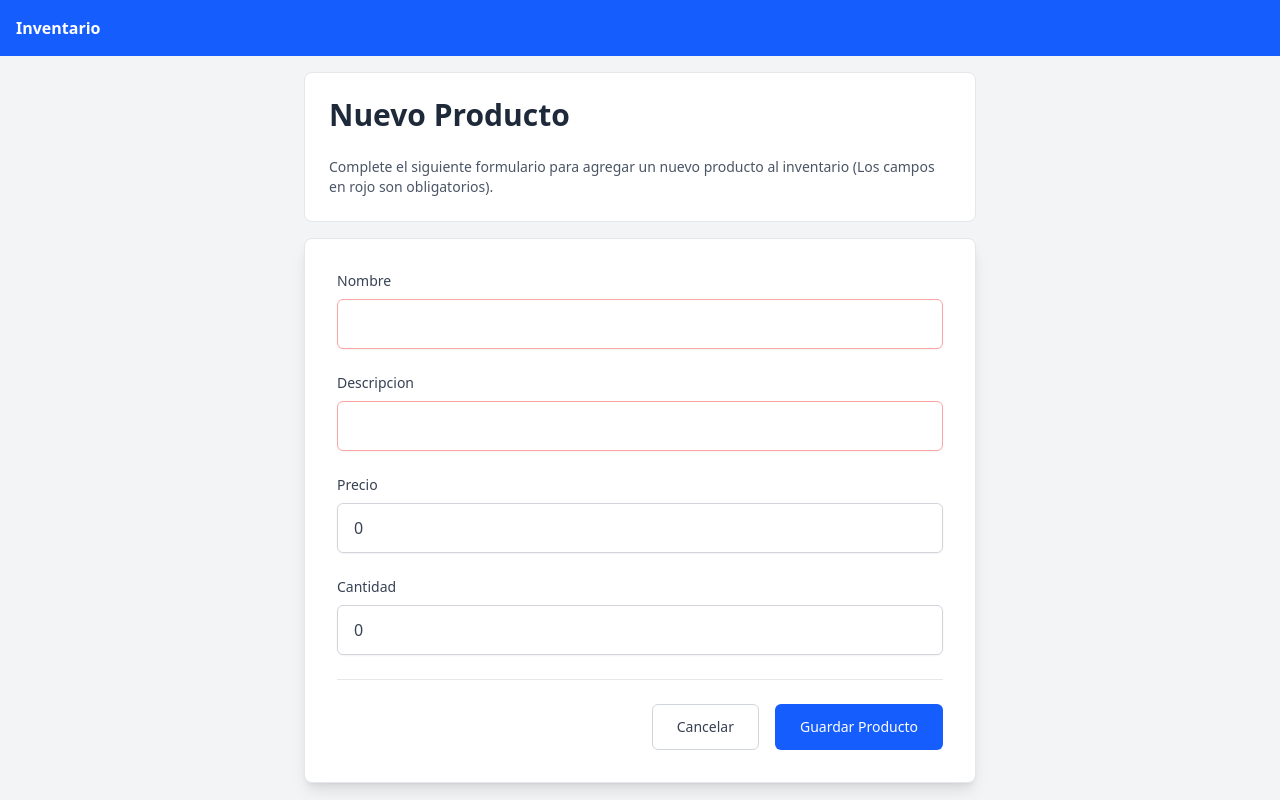
After one commit to andy-ancco/backend-p2-c2-p2025, a Django app: page /producto/nuevo/ in a window 1280 px wide. The commit adds this page. Run offline with Django 4.2, Linux system fonts and the light colour scheme.

Commit message:
feat: django parte 5

```diff
--- a/bienvenida/bienvenida/urls.py
+++ b/bienvenida/bienvenida/urls.py
@@ -23,5 +23,5 @@ urlpatterns = [
     path('admin/', admin.site.urls),
     path('inicio/', views.mostrar_bienvenida, name= 'Inicio'),
     path('productos/', views.lista_productos, name='Productos'),
-    path('inventario/', include('inventario.urls'))
+    path('', include('inventario.urls'))
 ]
--- a/bienvenida/inventario/forms.py
+++ b/bienvenida/inventario/forms.py
@@ -4,4 +4,4 @@ from .models import Producto
 class ProductoForm(forms.ModelForm):
     class Meta:
         model = Producto
-        fields = ['nombre', 'precio', 'descripcion', 'stock']
+        fields = ['nombre', 'precio', 'descripcion', 'cantidad']
--- a/bienvenida/inventario/models.py
+++ b/bienvenida/inventario/models.py
@@ -6,7 +6,7 @@ class Producto(models.Model):
     nombre = models.CharField(max_length=100)
     precio = models.IntegerField(default=0)
     descripcion = models.CharField(max_length= 256, default="")
-    stock = models.IntegerField(default=0)
+    cantidad = models.IntegerField(default=0)
 
     def __str__(self):
         return self.nombre
--- a/bienvenida/inventario/templates/inventario/base.html
+++ b/bienvenida/inventario/templates/inventario/base.html
@@ -1,30 +1,24 @@
-<head>
+<!DOCTYPE html>
+<html lang="es">
+  <head>
+    <meta charset="UTF-8" />
+    <meta name="viewport" content="width=device-width, initial-scale=1.0" />
     <title>
-        {% block title %}
-
-         {% endblock %}
+      {% block title %}
+        Inventario
+      {% endblock %}
     </title>
     <script src="https://cdn.jsdelivr.net/npm/@tailwindcss/browser@4"></script>
-</head>
+  </head>
 
-<body>
-    <header class="bg-blue-600 text-white p-4">
-        {% block header %}
-        {% endblock  %}
-    </header>
+  <body class="bg-gray-100 text-gray-800">
+    <nav class="bg-blue-600 p-4 text-white">
+      <a href="{% url 'lista_productos' %}" class="font-bold">Inventario</a>
+    </nav>
+    <div class="container mx-auto p-4">
+      {% block content %}
 
-    <nav>
-        {% block breadcrumb %}
-        {% endblock  %}
-    </nav>
-
-    <main>
-        {% block content %}
-        {% endblock  %}
-    </main>
-
-    <footer class="bg-violet-400">
-        {% block footer%}
-        {% endblock  %}
-    </footer>
-</body>
+      {% endblock %}
+    </div>
+  </body>
+</html>
--- /dev/null
+++ b/bienvenida/inventario/templates/inventario/nuevo_producto.html
@@ -0,0 +1,103 @@
+{% extends 'inventario/base.html' %}
+
+{% block title %}
+  Nuevo Producto
+{% endblock %}
+
+{% block content %}
+  <div class="max-w-2xl mx-auto">
+    <div class="bg-white mb-4 p-6 rounded-lg border border-gray-200">
+      <h1 class="text-3xl font-bold text-gray-800 mb-6">Nuevo Producto</h1>
+      <p class="text-sm text-gray-600">Complete el siguiente formulario para agregar un nuevo producto al inventario (Los campos en rojo son obligatorios).</p>
+    </div>
+    <form method="post" class="bg-white p-8 rounded-lg shadow-lg border border-gray-200">
+      {% csrf_token %}
+
+      <!-- Campo Nombre -->
+      <div class="mb-6">
+        <label for="{{ form.nombre.id_for_label }}" class="block text-sm font-medium text-gray-700 mb-2">{{ form.nombre.label }}</label>
+        {{ form.nombre }}
+        {% if form.nombre.errors %}
+          <div class="mt-2 text-sm text-red-600">{{ form.nombre.errors }}</div>
+        {% endif %}
+      </div>
+
+      <!-- Campo Descripción -->
+      <div class="mb-6">
+        <label for="{{ form.descripcion.id_for_label }}" class="block text-sm font-medium text-gray-700 mb-2">{{ form.descripcion.label }}</label>
+        {{ form.descripcion }}
+        {% if form.descripcion.errors %}
+          <div class="mt-2 text-sm text-red-600">{{ form.descripcion.errors }}</div>
+        {% endif %}
+      </div>
+
+      <!-- Campo Precio -->
+      <div class="mb-6">
+        <label for="{{ form.precio.id_for_label }}" class="block text-sm font-medium text-gray-700 mb-2">{{ form.precio.label }}</label>
+        {{ form.precio }}
+        {% if form.precio.errors %}
+          <div class="mt-2 text-sm text-red-600">{{ form.precio.errors }}</div>
+        {% endif %}
+      </div>
+
+      <!-- Campo Cantidad -->
+      <div class="mb-6">
+        <label for="{{ form.cantidad.id_for_label }}" class="block text-sm font-medium text-gray-700 mb-2">{{ form.cantidad.label }}</label>
+        {{ form.cantidad }}
+        {% if form.cantidad.errors %}
+          <div class="mt-2 text-sm text-red-600">{{ form.cantidad.errors }}</div>
+        {% endif %}
+      </div>
+
+      <!-- Botones -->
+      <div class="flex items-center justify-end space-x-4 pt-6 border-t border-gray-200">
+        <a href="{% url 'lista_productos' %}" class="inline-flex items-center px-6 py-3 border border-gray-300 text-sm font-medium rounded-md text-gray-700 bg-white hover:bg-gray-50 focus:outline-none focus:ring-2 focus:ring-offset-2 focus:ring-blue-500 transition duration-200">Cancelar</a>
+        <button type="submit" class="hover:scale-105 transition-all ease-in inline-flex items-center px-6 py-3 border border-transparent text-sm font-medium rounded-md text-white bg-blue-600 hover:bg-blue-700 focus:outline-none focus:ring-2 focus:ring-offset-2 focus:ring-blue-500 transition duration-200">Guardar Producto</button>
+      </div>
+    </form>
+  </div>
+
+  <style>
+    /* Estilos para los campos del formulario */
+    input,
+    textarea,
+    select {
+      width: 100%;
+      padding: 0.75rem 1rem;
+      border: 1px solid #d1d5db;
+      border-radius: 0.375rem;
+      box-shadow: 0 1px 2px 0 rgba(0, 0, 0, 0.05);
+      color: #374151;
+      transition: all 0.2s ease-in-out;
+    }
+
+    input::placeholder,
+    textarea::placeholder {
+      color: #9ca3af;
+    }
+
+    input:focus,
+    textarea:focus,
+    select:focus {
+      outline: none;
+      ring: 2px solid #083deaff;
+      border-color: #084ceaff;
+      box-shadow: 0 0 0 2px rgba(234, 179, 8, 0.2);
+    }
+
+    textarea {
+      resize: vertical;
+      min-height: 100px;
+    }
+
+    input:invalid {
+      border-color: #fca5a5;
+    }
+
+    input:invalid:focus {
+      ring: 2px solid #ef4444;
+      border-color: #ef4444;
+      box-shadow: 0 0 0 2px rgba(239, 68, 68, 0.2);
+    }
+</style>
+{% endblock %}
--- a/bienvenida/inventario/templates/inventario/producto_form.html
+++ /dev/null
@@ -1,5 +0,0 @@
-<form action="" method="post">
-    {% csrf_token %}
-    {{ form }}
-    <button type="submit">submit</button>
-</form>
--- a/bienvenida/inventario/urls.py
+++ b/bienvenida/inventario/urls.py
@@ -3,9 +3,9 @@ from . import views
 
 
 urlpatterns = [
-    path('productos/', views.producto_list, name='producto_list'),
-    path('productos/nuevo/', views.producto_create, name='producto_create'),
-    path('productos/<int:pk>/', views.producto_detail, name='producto_detail'),
-    path('productos/<int:pk>/editar/', views.producto_update, name='producto_update'),
-    path('productos/<int:pk>/eliminar/', views.producto_delete, name='producto_delete'),
+    path("", views.lista_productos, name="lista_productos"),
+    path("producto/<int:id>/", views.detalle_producto, name="detalle_producto"),
+    path("producto/nuevo/", views.nuevo_producto, name="nuevo_producto"),
+    path("producto/editar/<int:id>/", views.editar_producto, name="editar_producto"),
+    path("producto/eliminar/<int:id>/", views.eliminar_producto, name="eliminar_producto"),
 ]
--- a/bienvenida/inventario/views.py
+++ b/bienvenida/inventario/views.py
@@ -2,50 +2,38 @@ from django.shortcuts import render, get_object_or_404, redirect
 from .models import Producto
 from .forms import ProductoForm
 
-# Create your views here.
+def lista_productos(request):
+    productos = Producto.objects.all()
+    return render(request, 'inventario/lista_productos.html', {'productos': productos})
 
-# READ (List)
+def detalle_producto(request, id):
+    producto = get_object_or_404(Producto, id=id)
+    return render(request, 'inventario/detalle_producto.html', {'producto': producto})
 
-def producto_list(request):
-    productos = Producto.objects.all()
-    return render(request, 'inventario/producto_list.html',
-                  {'object_list': productos})
-
-# READ (Detail)
-def producto_detail(request, pk):
-    producto = get_object_or_404(Producto, pk=pk)
-    return render(request, 'inventario/producto_detail.html',
-                {'object': producto})
-
-# CREATE
-def producto_create(request):
+def nuevo_producto(request):
     if request.method == 'POST':
         form = ProductoForm(request.POST)
         if form.is_valid():
             form.save()
-            return redirect('producto_list')
+            return redirect('lista_productos')
     else:
         form = ProductoForm()
-        return render(request, 'inventario/producto_form.html', {'form':
-                                                                 form})
+    return render(request, 'inventario/nuevo_producto.html', {'form': form})
 
-# UPDATE
-def producto_update(request, pk):
-    producto = get_object_or_404(Producto, pk=pk)
+def editar_producto(request, id):
+    producto = get_object_or_404(Producto, id=id)
     if request.method == 'POST':
         form = ProductoForm(request.POST, instance=producto)
         if form.is_valid():
             form.save()
-            return redirect('producto_list')
-        else:
-            form = ProductoForm(instance=producto)
-            return render(request, 'inventario/producto_form.html', {'form':
-                                                                    form})
+            return redirect('lista_productos')
+    else:
+        form = ProductoForm(instance=producto)
+    return render(request, 'inventario/editar_producto.html', {'form': form})
 
-# DELETE
-def producto_delete(request, pk):
-    producto = get_object_or_404(Producto, pk=pk)
+def eliminar_producto(request, id):
+    producto = get_object_or_404(Producto, id=id)
     if request.method == 'POST':
         producto.delete()
-        return redirect('producto_list')
-    return render(request,'inventario/producto_confirm_delete.html', {'object': producto})
+        return redirect('lista_productos')
+    return render(request, 'inventario/eliminar_producto.html', {'producto': producto})
```
Also changed, not shown: bienvenida/inventario/templates/inventario/detalle_producto.html (added, +16 -0 lines), bienvenida/inventario/templates/inventario/editar_producto.html (added, +103 -0 lines), bienvenida/inventario/templates/inventario/eliminar_producto.html (added, +15 -0 lines), bienvenida/inventario/templates/inventario/lista_productos.html (added, +38 -0 lines), bienvenida/inventario/templates/inventario/producto_list.html (deleted, +0 -39 lines), bienvenida/inventario/migrations/0002_rename_stock_producto_cantidad.py (added).
